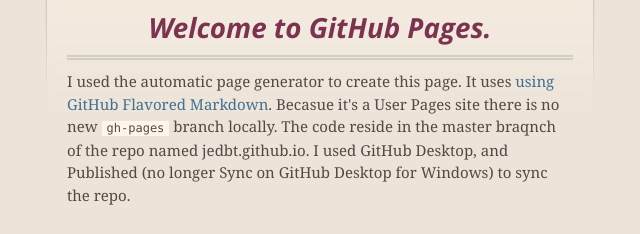
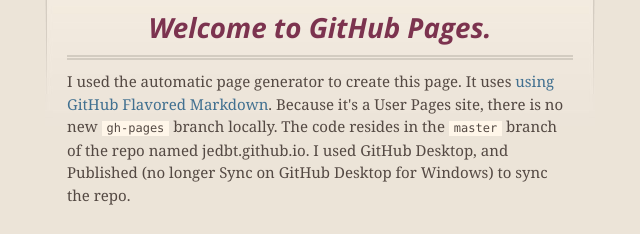
Before and after one commit to jedbt/jedbt.github.io, a plain HTML site: page index.html in a window 1280 px wide. Shown: the part 200-434 px from the top of the page, 320-960 px from the left. Drawn offline with nearby package versions, Linux system fonts and the light colour scheme.

Commit message:
Update index.html

```diff
--- a/index.html
+++ b/index.html
@@ -48,7 +48,7 @@
         <h3>
 <a id="welcome-to-github-pages" class="anchor" href="#welcome-to-github-pages" aria-hidden="true"><span aria-hidden="true" class="octicon octicon-link"></span></a>Welcome to GitHub Pages.</h3>
 
-<p>I used the automatic page generator to create this page. It uses <a href="https://guides.github.com/features/mastering-markdown/">using GitHub Flavored Markdown</a>. Becasue it's a User Pages site there is no new <code>gh-pages</code> branch locally. The code reside in the master braqnch of the repo named <b></b>jedbt.github.io</b>. I used GitHub Desktop, and Published (no longer Sync on GitHub Desktop for Windows) to sync the repo.</p>
+<p>I used the automatic page generator to create this page. It uses <a href="https://guides.github.com/features/mastering-markdown/">using GitHub Flavored Markdown</a>. Because it's a User Pages site, there is no new <code>gh-pages</code> branch locally. The code resides in the <code>master</code> branch of the repo named <b>jedbt.github.io</b>. I used GitHub Desktop, and Published (no longer Sync on GitHub Desktop for Windows) to sync the repo.</p>
 
 <h3>
 <a id="designer-templates" class="anchor" href="#designer-templates" aria-hidden="true"><span aria-hidden="true" class="octicon octicon-link"></span></a>Designer Templates</h3>
```
